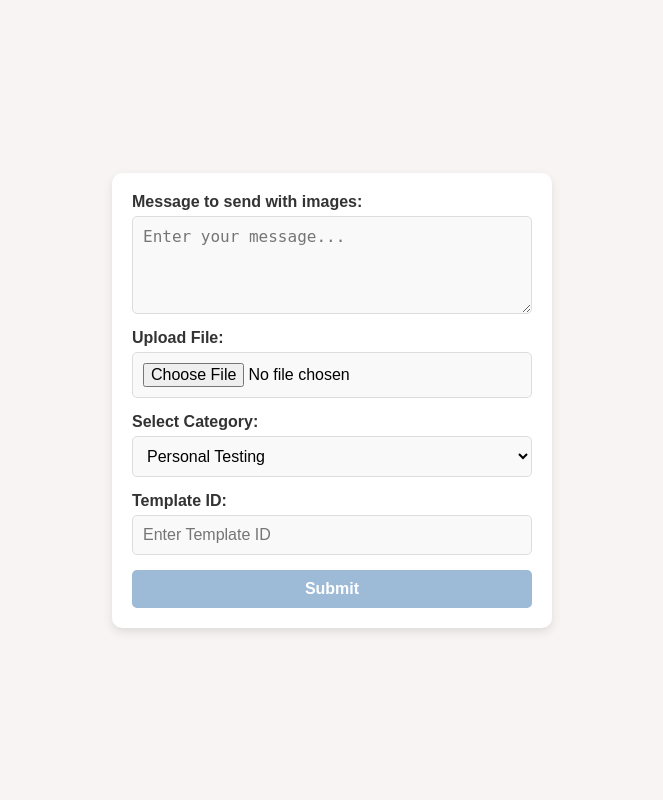
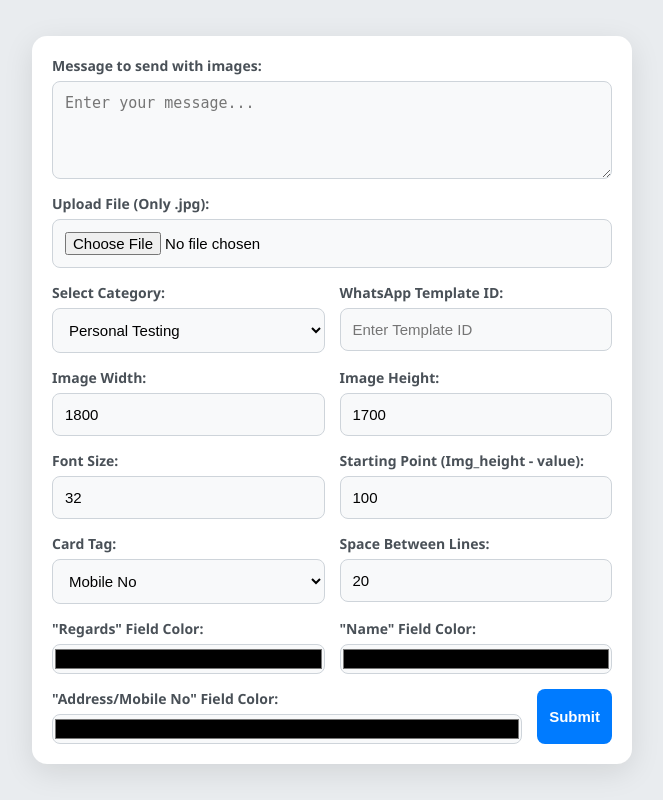
Before and after one commit to Git-Dev-Harshit/Event_Cards, a Flask app: page / in a window 1280 px wide. Shown: the whole page, without its empty margins (308-971 px from the left). Run offline with Flask 3, Linux system fonts and the light colour scheme.

Commit message:
Added logic to create images

```diff
--- a/app/routes/main_routes.py
+++ b/app/routes/main_routes.py
@@ -1,6 +1,7 @@
 from flask import Blueprint, render_template, request
 from app.utils.logger import logger
 from app.utils.message_utils import create_payload, send_whatsapp_message
+from app.utils.image_creation_utils import read_google_sheet, generate_personalized_images
 
 
 bp = Blueprint('main', __name__)
@@ -14,9 +15,23 @@ def index():
 def personal_testing():
     logger.info("Personal Testing route is called")
 
+    data = read_google_sheet("personal_testing")
+    image_width = request.form.get('image_width')
+    image_height = request.form.get('image_height')
+    font_size = request.form.get('font_size')
+    starting_point = request.form.get('starting_point')
+    card_tag = request.form.get('card_tag')
+    regards_color = request.form.get('regards_color')
+    name_color = request.form.get('name_color')
+    value_color = request.form.get('value_color')
+    space_between_lines = request.form.get('space_between_lines')
     template_id = request.form.get('template_id')
+    message = request.form.get('textarea')
 
-    generated_payload = create_payload("personal_testing", template_id, request.form.get('textarea'))
+
+    generate_personalized_images(data, "personal_testing", image_width, image_height, font_size, starting_point, card_tag, regards_color, name_color, value_color, space_between_lines)
+
+    generated_payload = create_payload("personal_testing", template_id, message)
     resp = send_whatsapp_message(generated_payload)
 
     return resp
@@ -25,42 +40,101 @@ def personal_testing():
 def team_testing():
     logger.info("Team Testing route is called")
 
+    data = read_google_sheet("team_testing")
+    image_width = request.form.get('image_width')
+    image_height = request.form.get('image_height')
+    font_size = request.form.get('font_size')
+    starting_point = request.form.get('starting_point')
+    card_tag = request.form.get('card_tag')
+    regards_color = request.form.get('regards_color')
+    name_color = request.form.get('name_color')
+    value_color = request.form.get('value_color')
+    space_between_lines = request.form.get('space_between_lines')
     template_id = request.form.get('template_id')
+    message = request.form.get('textarea')
 
-    generated_payload = create_payload("team_testing", template_id, request.form.get('textarea'))
+    generate_personalized_images(data, "team_testing", image_width, image_height, font_size, starting_point,
+                                 card_tag, regards_color, name_color, value_color, space_between_lines)
+
+    generated_payload = create_payload("team_testing", template_id, message)
     resp = send_whatsapp_message(generated_payload)
 
     return resp
+
 
 @bp.route('/authority', methods=['POST'])
 def authority_approval():
     logger.info("Authority approval route is called")
 
+    data = read_google_sheet("authority_approval")
+    image_width = request.form.get('image_width')
+    image_height = request.form.get('image_height')
+    font_size = request.form.get('font_size')
+    starting_point = request.form.get('starting_point')
+    card_tag = request.form.get('card_tag')
+    regards_color = request.form.get('regards_color')
+    name_color = request.form.get('name_color')
+    value_color = request.form.get('value_color')
+    space_between_lines = request.form.get('space_between_lines')
     template_id = request.form.get('template_id')
+    message = request.form.get('textarea')
 
-    generated_payload = create_payload("authority_approval", template_id, request.form.get('textarea'))
+    generate_personalized_images(data, "authority_approval", image_width, image_height, font_size, starting_point,
+                                 card_tag, regards_color, name_color, value_color, space_between_lines)
+
+    generated_payload = create_payload("authority_approval", template_id, message)
     resp = send_whatsapp_message(generated_payload)
 
     return resp
+
 
 @bp.route('/ap', methods=['POST'])
 def ap_list():
     logger.info("AP list route is called")
 
+    data = read_google_sheet("ap_list")
+    image_width = request.form.get('image_width')
+    image_height = request.form.get('image_height')
+    font_size = request.form.get('font_size')
+    starting_point = request.form.get('starting_point')
+    card_tag = request.form.get('card_tag')
+    regards_color = request.form.get('regards_color')
+    name_color = request.form.get('name_color')
+    value_color = request.form.get('value_color')
+    space_between_lines = request.form.get('space_between_lines')
     template_id = request.form.get('template_id')
+    message = request.form.get('textarea')
 
-    generated_payload = create_payload("ap_list", template_id, request.form.get('textarea'))
+    generate_personalized_images(data, "ap_list", image_width, image_height, font_size, starting_point,
+                                 card_tag, regards_color, name_color, value_color, space_between_lines)
+
+    generated_payload = create_payload("ap_list", template_id, message)
     resp = send_whatsapp_message(generated_payload)
 
     return resp
+
 
 @bp.route('/employee', methods=['POST'])
 def employee_list():
     logger.info("Employee list route is called")
 
+    data = read_google_sheet("employee_list")
+    image_width = request.form.get('image_width')
+    image_height = request.form.get('image_height')
+    font_size = request.form.get('font_size')
+    starting_point = request.form.get('starting_point')
+    card_tag = request.form.get('card_tag')
+    regards_color = request.form.get('regards_color')
+    name_color = request.form.get('name_color')
+    value_color = request.form.get('value_color')
+    space_between_lines = request.form.get('space_between_lines')
     template_id = request.form.get('template_id')
+    message = request.form.get('textarea')
 
-    generated_payload = create_payload("employee_list", template_id, request.form.get('textarea'))
+    generate_personalized_images(data, "employee_list", image_width, image_height, font_size, starting_point,
+                                 card_tag, regards_color, name_color, value_color, space_between_lines)
+
+    generated_payload = create_payload("employee_list", template_id, message)
     resp = send_whatsapp_message(generated_payload)
 
     return resp
--- a/app/static/css/style.css
+++ b/app/static/css/style.css
@@ -2,76 +2,134 @@
 body {
     margin: 0;
     padding: 0;
-    font-family: Arial, sans-serif;
-    background-color: #f7f4f3;
+    font-family: 'Segoe UI', Tahoma, Geneva, Verdana, sans-serif;
+    background-color: #e9ecef; /* Softer background color */
     display: flex;
     justify-content: center;
     align-items: center;
     height: 100vh;
+    overflow: auto; /* Allow scrolling */
 }
 
 /* Form Container */
 .form-container {
     width: 100%;
-    max-width: 400px;
-    padding: 20px;
+    max-width: 600px; /* Reduced max-width for a smaller form */
+    padding: 20px; /* Reduced padding for a more compact feel */
     background-color: #ffffff;
-    border-radius: 10px;
-    box-shadow: 0 4px 10px rgba(0, 0, 0, 0.1);
+    border-radius: 15px; /* Slightly more rounded corners */
+    box-shadow: 0 8px 30px rgba(0, 0, 0, 0.1);
+    box-sizing: border-box;
 }
 
 /* Centered Form */
 .centered-form {
     display: flex;
-    flex-direction: column;
-    gap: 15px;
+    flex-wrap: wrap; /* Allow wrapping for two columns */
+    gap: 15px; /* Equal distance between columns */
 }
 
 /* Form Group */
 .form-group {
     display: flex;
     flex-direction: column;
+    gap: 6px; /* Reduced gap for better spacing */
+    flex: 1 1 calc(50% - 7.5px); /* Two columns with equal width and spacing */
 }
 
+/* Labels */
 label {
     font-weight: bold;
-    margin-bottom: 5px;
-    color: #333;
+    color: #495057; /* Darker color for better contrast */
+    font-size: 14px; /* Reduced font size */
 }
 
-textarea, input[type="file"], select, input[type="text"] {
-    padding: 10px;
-    font-size: 16px;
-    border: 1px solid #ddd;
-    border-radius: 5px;
-    background-color: #f9f9f9;
+/* Input and Select Fields */
+textarea,
+input[type="file"],
+input[type="number"],
+input[type="text"],
+select,
+input[type="color"] {
+    padding: 12px; /* Reduced padding for comfort */
+    font-size: 15px; /* Reduced font size */
+    border: 1px solid #ced4da; /* Softer border color */
+    border-radius: 8px;
+    background-color: #f8f9fa; /* Softer background for inputs */
+    box-sizing: border-box;
+    transition: border-color 0.3s, background-color 0.3s; /* Smooth transition */
 }
 
-textarea:focus, input:focus, select:focus, input[type="text"]:focus {
+textarea:focus,
+input:focus,
+select:focus,
+input[type="text"]:focus,
+input[type="number"]:focus,
+input[type="color"]:focus {
     outline: none;
-    border-color: #b8c1ec;
-    background-color: #eef0ff;
+    border-color: #80bdff; /* Brighter focus color */
+    background-color: #e9f5ff; /* Light blue background on focus */
 }
 
+/* Button Styles */
 button {
-    padding: 10px;
-    font-size: 16px;
+    padding: 12px; /* Reduced padding */
+    font-size: 15px; /* Reduced font size */
     font-weight: bold;
     color: #ffffff;
-    background-color: #9dbad7;
+    background-color: #007bff; /* Bootstrap primary color */
     border: none;
-    border-radius: 5px;
+    border-radius: 8px;
     cursor: pointer;
-    transition: background-color 0.3s;
+    transition: background-color 0.3s, transform 0.2s; /* Added transform for effect */
 }
 
 button:hover {
-    background-color: #789ac4;
+    background-color: #0056b3; /* Darker shade on hover */
+    transform: translateY(-2px); /* Slight lift effect */
+}
+
+/* Adjusted Styles for New Fields */
+
+/* Input fields for numbers */
+input[type="number"] {
+    width: 100%;
+}
+
+/* Color Pickers */
+input[type="color"] {
+    width: 100%;
+    padding: 0;
+    height: 30px; /* Reduced height */
+}
+
+/* Select Fields */
+select {
+    width: 100%;
 }
 
 /* Responsive Design */
 @media (max-width: 768px) {
     .form-container {
-        max-width: 90%;
+        max-width: 90%; /* Ensuring the form is more flexible */
+        padding: 15px; /* Adjusted padding */
+    }
+
+    /* Adjust padding and font size on smaller screens */
+    .centered-form {
+        gap: 10px; /* Adjusted gap */
+    }
+
+    .form-group {
+        flex: 1 1 100%; /* Stack columns on smaller screens */
+    }
+
+    label {
+        font-size: 13px; /* Adjusted font size */
+    }
+
+    button {
+        font-size: 14px; /* Adjusted font size */
+        padding: 10px; /* Adjusted padding */
     }
 }
--- a/app/templates/index.html
+++ b/app/templates/index.html
@@ -15,8 +15,8 @@
                 <textarea id="textarea" name="textarea" rows="4" placeholder="Enter your message..." required></textarea>
             </div>
             <div class="form-group">
-                <label for="file">Upload File:</label>
-                <input type="file" id="file" name="file" accept=".jpg, .png, .jpeg" required>
+                <label for="file">Upload File (Only .jpg):</label>
+                <input type="file" id="file" name="file" accept=".jpg" required>
             </div>
             <div class="form-group">
                 <label for="selection">Select Category:</label>
@@ -29,8 +29,47 @@
                 </select>
             </div>
             <div class="form-group">
-                <label for="template_id">Template ID:</label>
+                <label for="template_id">WhatsApp Template ID:</label>
                 <input type="text" id="template_id" name="template_id" placeholder="Enter Template ID" required>
+            </div>
+            <div class="form-group">
+                <label for="image_width">Image Width:</label>
+                <input type="number" id="image_width" name="image_width" value="1800" required>
+            </div>
+            <div class="form-group">
+                <label for="image_height">Image Height:</label>
+                <input type="number" id="image_height" name="image_height" value="1700" required>
+            </div>
+            <div class="form-group">
+                <label for="font_size">Font Size:</label>
+                <input type="number" id="font_size" name="font_size" value="32" required>
+            </div>
+            <div class="form-group">
+                <label for="starting_point">Starting Point (Img_height - value):</label>
+                <input type="number" id="starting_point" name="starting_point" value="100" required>
+            </div>
+            <div class="form-group">
+                <label for="card_tag">Card Tag:</label>
+                <select id="card_tag" name="card_tag" required>
+                    <option value="address">Address</option>
+                    <option value="mobile" selected>Mobile No</option>
+                </select>
+            </div>
+            <div class="form-group">
+                <label for="line_space">Space Between Lines:</label>
+                <input type="number" id="line_space" name="line_space" value="20" required>
+            </div>
+            <div class="form-group">
+                <label for="regards_color">"Regards" Field Color:</label>
+                <input type="color" id="regards_color" name="regards_color" value="#000000" required>
+            </div>
+            <div class="form-group">
+                <label for="name_color">"Name" Field Color:</label>
+                <input type="color" id="name_color" name="name_color" value="#000000" required>
+            </div>
+            <div class="form-group">
+                <label for="address_mobile_color">"Address/Mobile No" Field Color:</label>
+                <input type="color" id="address_mobile_color" name="address_mobile_color" value="#000000" required>
             </div>
             <button type="submit">Submit</button>
         </form>
--- a/app/utils/message_utils.py
+++ b/app/utils/message_utils.py
@@ -18,7 +18,7 @@ def create_payload(folder_name, template_id, message):
             number = filename.split(".")[0]
             formatted_number = "91" + number
 
-            media_url = f"{hostname}{folder_name}/{filename}"
+            media_url = f"{hostname}/{folder_name}/{filename}"
 
             entry = {
                 "number": formatted_number,
@@ -33,7 +33,6 @@ def create_payload(folder_name, template_id, message):
 
     return payload
 
-
 def send_whatsapp_message(payload):
     api_url = os.getenv("API_URL")
 
```
Also changed, not shown: app/utils/image_creation_utils.py (+81 -0 lines).
